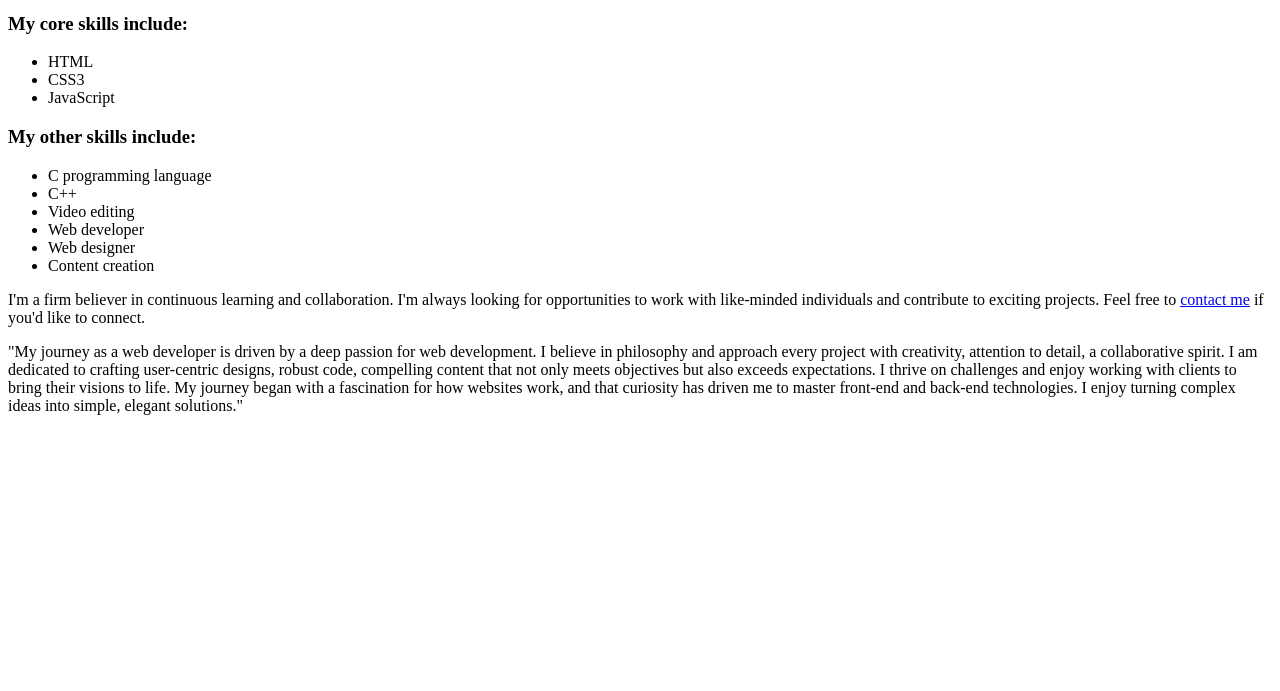
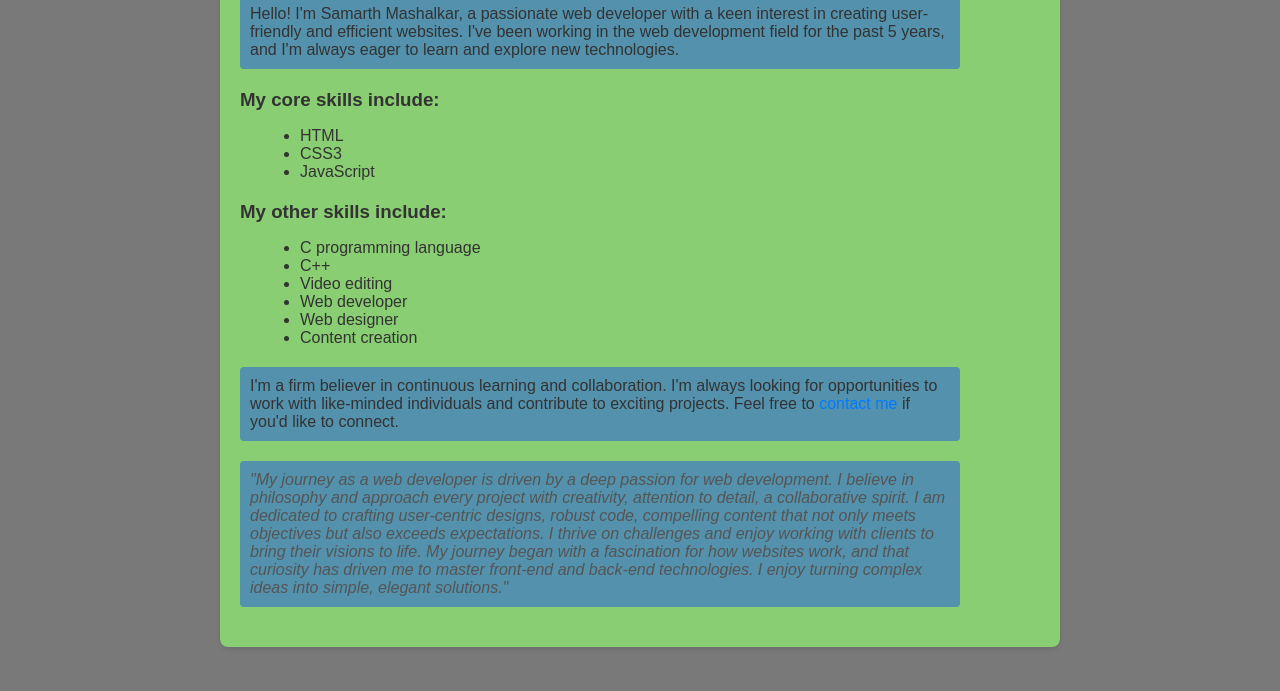
Before and after one commit to samarth072006/index.html, a plain HTML site: page My About.html in a window 1280 px wide. Shown: the part 109-800 px from the top of the page. Drawn offline with Linux system fonts and the light colour scheme.

Commit message:
Update My About.html

```diff
--- a/My About.html
+++ b/My About.html
@@ -70,7 +70,7 @@
     <meta charset="UTF-8">
     <meta name="viewport" content="width=device-width, initial-scale=1.0">
     <title>Samarth - About Me</title>
-    <link rel="stylesheet" href="index.html/aboutstyles.css>
+    <link rel="stylesheet" href="aboutstyles.css">
 
 </head>
 <body>
```
